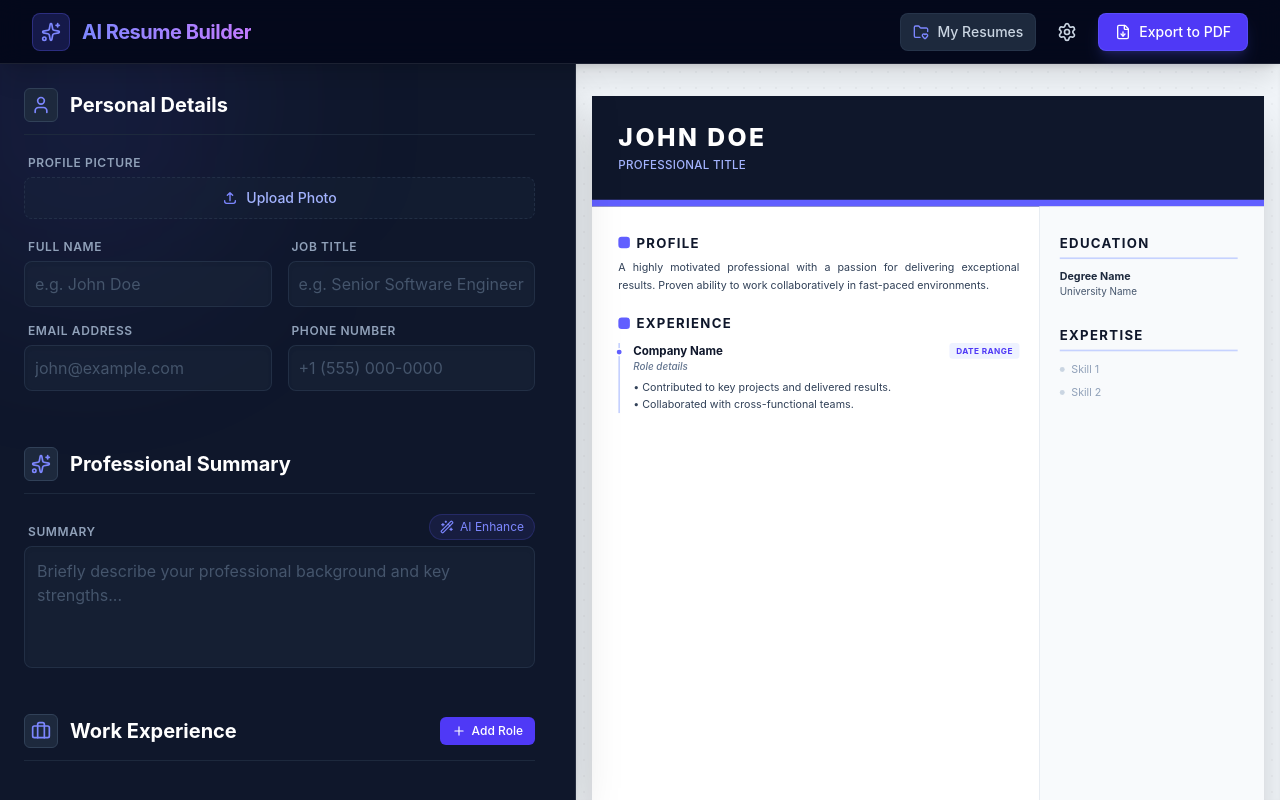
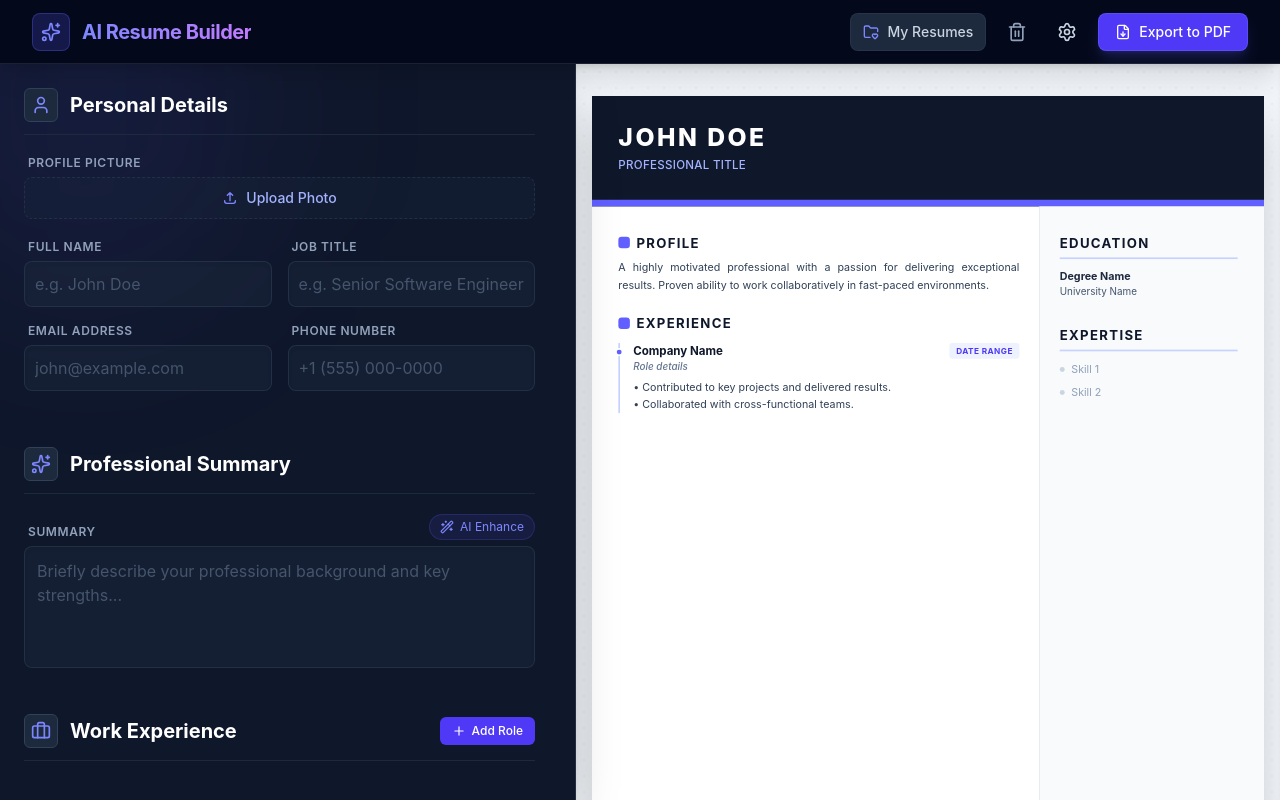
Before and after one commit to TrillionaireViier/-AI-resume, a React (Vite) app: page / in a window 1280 px wide. Built offline with nearby package versions, Linux system fonts and the light colour scheme.

Commit message:
feat: Add auto-save draft functionality

```diff
--- a/src/App.jsx
+++ b/src/App.jsx
@@ -1,6 +1,6 @@
 import React, { useState, useRef, useEffect } from 'react';
 import { useReactToPrint } from 'react-to-print';
-import { FileDown, Sparkles, Settings, FolderHeart } from 'lucide-react';
+import { FileDown, Sparkles, Settings, FolderHeart, Trash2 } from 'lucide-react';
 import ResumeForm from './ResumeForm';
 import ResumePreview from './ResumePreview';
 import SettingsModal from './SettingsModal';
@@ -8,7 +8,14 @@ import AiGeneratorModal from './AiGeneratorModal';
 import SavedResumesModal from './SavedResumesModal';
 
 function App() {
-  const [resumeData, setResumeData] = useState({
+  const [resumeData, setResumeData] = useState(() => {
+    try {
+      const saved = localStorage.getItem('ai_resume_draft');
+      if (saved) return JSON.parse(saved);
+    } catch (e) {
+      console.error("Failed to load draft:", e);
+    }
+    return {
       name: '',
       title: '',
       email: '',
@@ -17,7 +24,29 @@ function App() {
       experienceList: [{ id: Date.now(), company: '', duration: '', experience: '' }],
       educationList: [{ id: Date.now(), institution: '', degree: '' }],
       skills: ''
+    };
   });
+
+  // Auto-save draft
+  useEffect(() => {
+    localStorage.setItem('ai_resume_draft', JSON.stringify(resumeData));
+  }, [resumeData]);
+
+  const handleClearDraft = () => {
+    if (window.confirm('Are you sure you want to clear your current progress?')) {
+      const emptyState = {
+        name: '',
+        title: '',
+        email: '',
+        phone: '',
+        summary: '',
+        experienceList: [{ id: Date.now(), company: '', duration: '', experience: '' }],
+        educationList: [{ id: Date.now(), institution: '', degree: '' }],
+        skills: ''
+      };
+      setResumeData(emptyState);
+    }
+  };
 
   const printRef = useRef();
   const containerRef = useRef();
@@ -98,6 +127,13 @@ function App() {
             <span className="hidden sm:inline">My Resumes</span>
           </button>
           <button
+            onClick={handleClearDraft}
+            className="p-2 text-slate-400 hover:text-rose-400 hover:bg-slate-800 rounded-lg transition-colors border border-transparent hover:border-rose-900/50"
+            title="Clear Draft"
+          >
+            <Trash2 className="w-5 h-5" />
+          </button>
+          <button
             onClick={() => setIsSettingsOpen(true)}
             className="p-2 text-slate-300 hover:text-white hover:bg-slate-800 rounded-lg transition-colors border border-transparent hover:border-slate-700"
             title="Settings"
```
Lines whose indentation alone changed are shown as unchanged.
